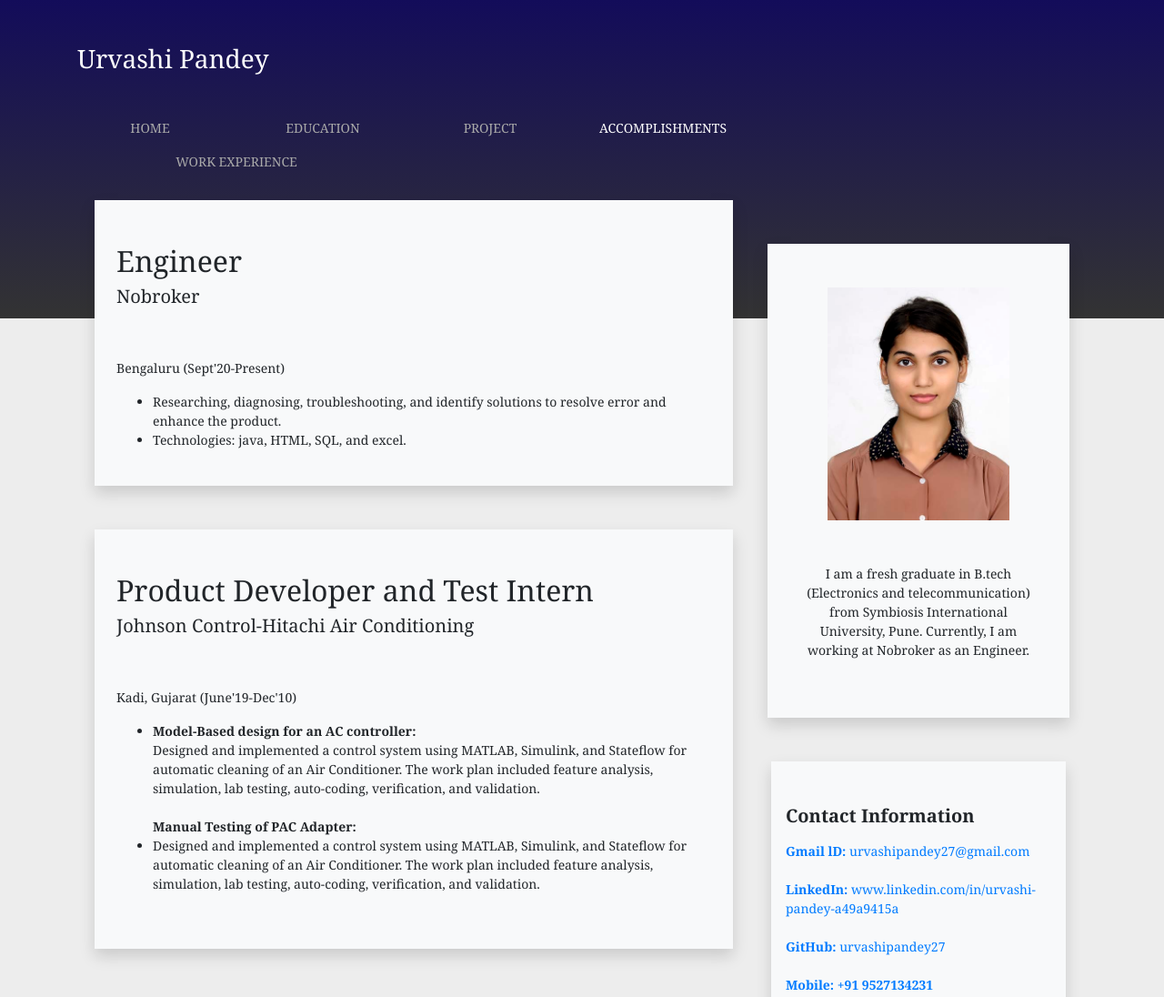
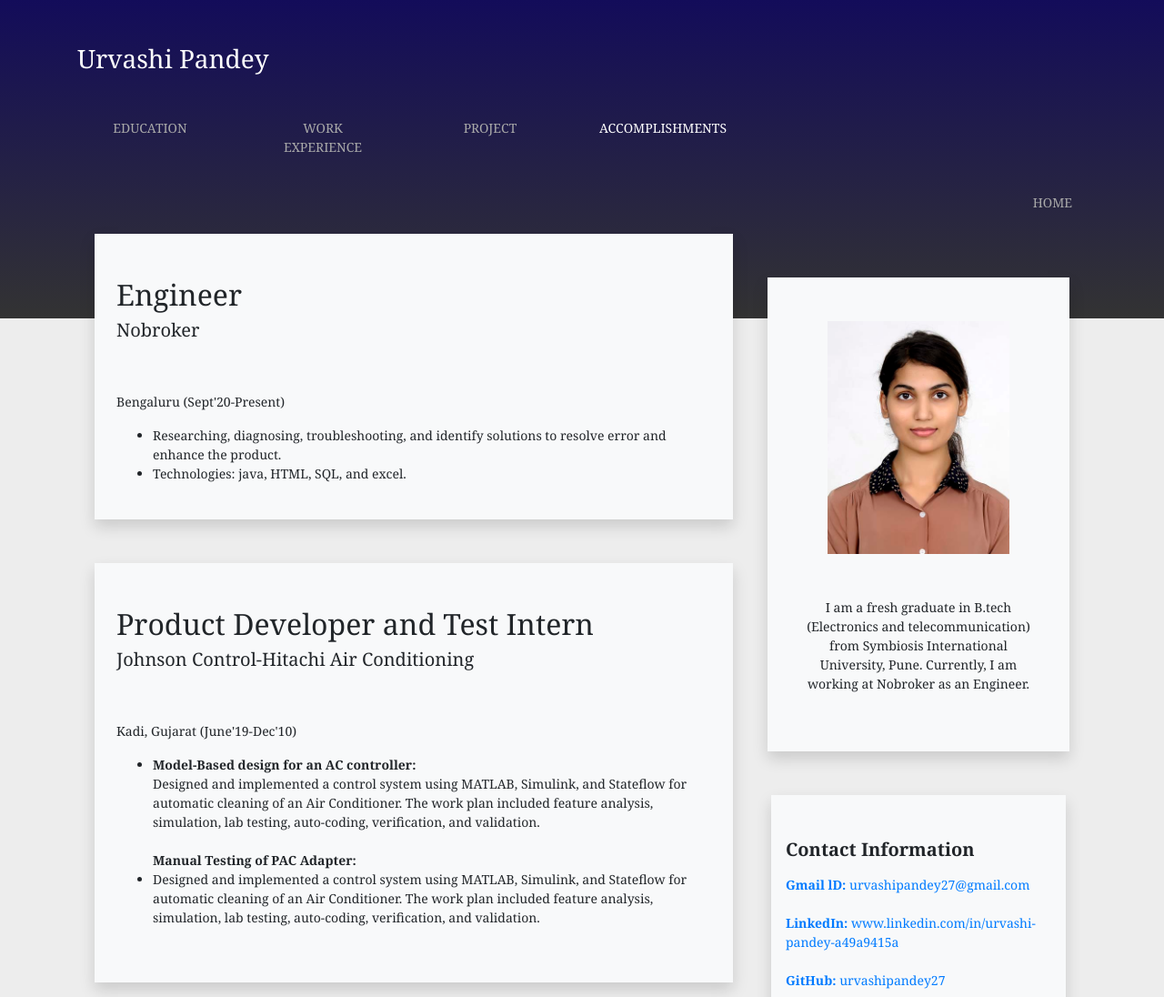
Before and after one commit to urvashipandey27/urvashipandey27.github.io, a plain HTML site: page workexp.html in a window 1280 px wide. Shown: the top 1096 px of the page at 91% size. Drawn offline with nearby package versions, Linux system fonts and the light colour scheme.

Commit message:
Update workexp.html

```diff
--- a/workexp.html
+++ b/workexp.html
@@ -55,9 +55,6 @@
 			<div class="row mt-3 mb-4 text-center">
 				<div class="col-xl-6">
 					<div class="row">
-						<div class="col">
-							<a class="nav-link onHoverDark inactiveCustom" href="index.html">HOME</a>
-						</div>
 
 						<div class="col">
 							<a class="nav-link onHoverDark inactiveCustom" href="education.html">EDUCATION</a>
@@ -82,6 +79,9 @@
 
 		</div>
 	</div>
+
+	<p align="right"><a class="nav-link onHoverDark inactiveCustom" href="index.html">HOME</a></p>
+
 <div class="container">
 	<div class="row">
 		<div class="col-lg-8">
```
